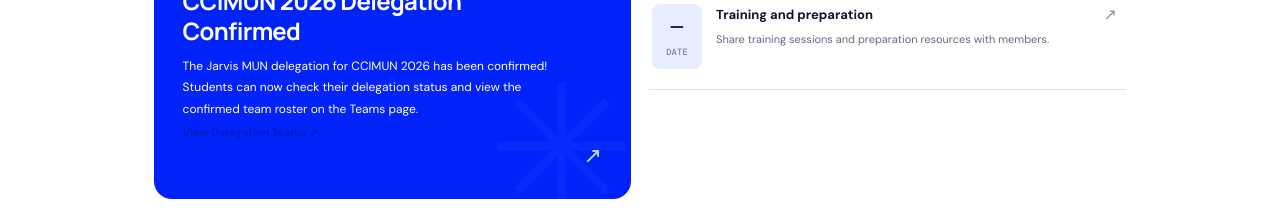
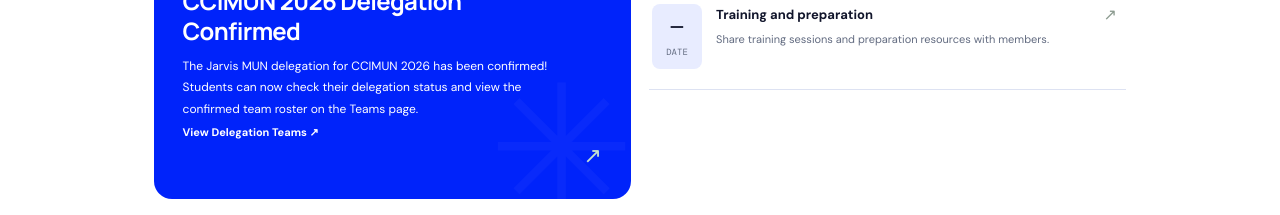
Before and after one commit to by-f-9544/JarvisMUN, a plain HTML site: page index.html in a window 1280 px wide. Shown: the part 1080-1295 px from the top of the page. Drawn offline with nearby package versions, Linux system fonts and the light colour scheme.

Commit message:
Add styling for conference link in featured update

```diff
--- a/styles.css
+++ b/styles.css
@@ -141,3 +141,7 @@ footer .brand-mark {
     display: block;
     margin: 0 auto;
 }
+
+.featured-update .conference-link {
+    color: #FFFFFF;
+}
```
